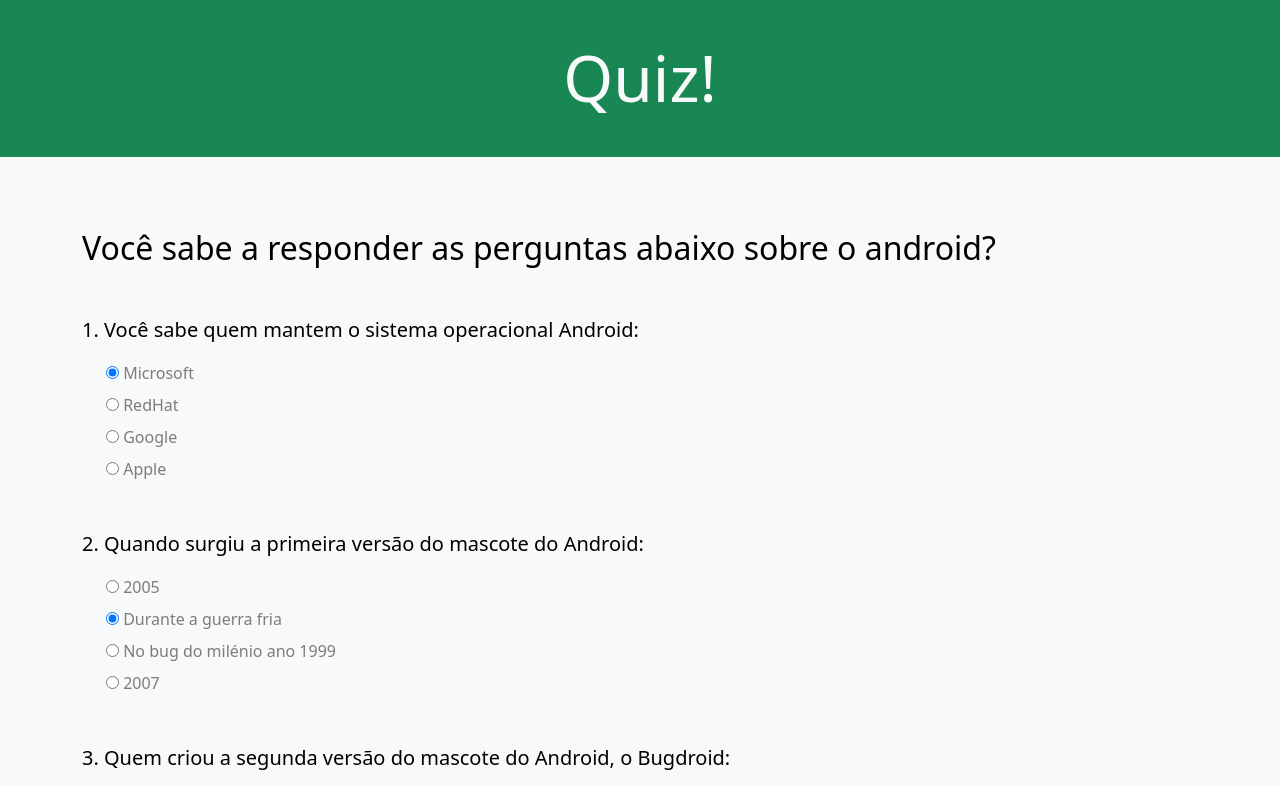
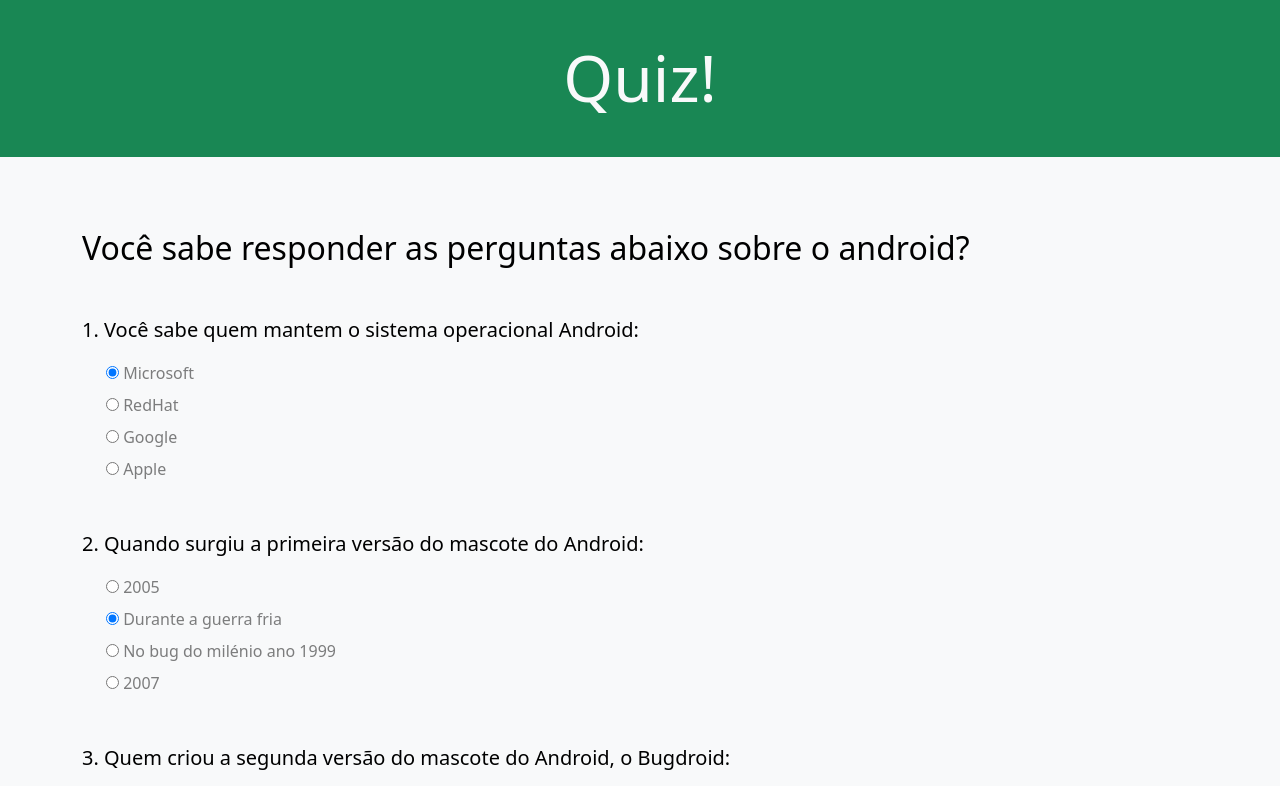
Before and after one commit to renarfreitas/CJRM_JS, a plain HTML site: page exercicio-19/index.html in a window 1280 px wide. Shown: the top 786 px of the page. Drawn offline with nearby package versions, Linux system fonts and the light colour scheme.

Commit message:
Correção do titulo

```diff
--- a/exercicio-19/index.html
+++ b/exercicio-19/index.html
@@ -24,7 +24,7 @@
 
     <div class="quiz py-4 bg-light">
     <div class="container">
-        <h2 class="my-5 text-black">Você sabe a responder as perguntas abaixo sobre o android?</h2>
+        <h2 class="my-5 text-black">Você sabe responder as perguntas abaixo sobre o android?</h2>
 
         <main>
             <form class="quiz-form text-black">
```
